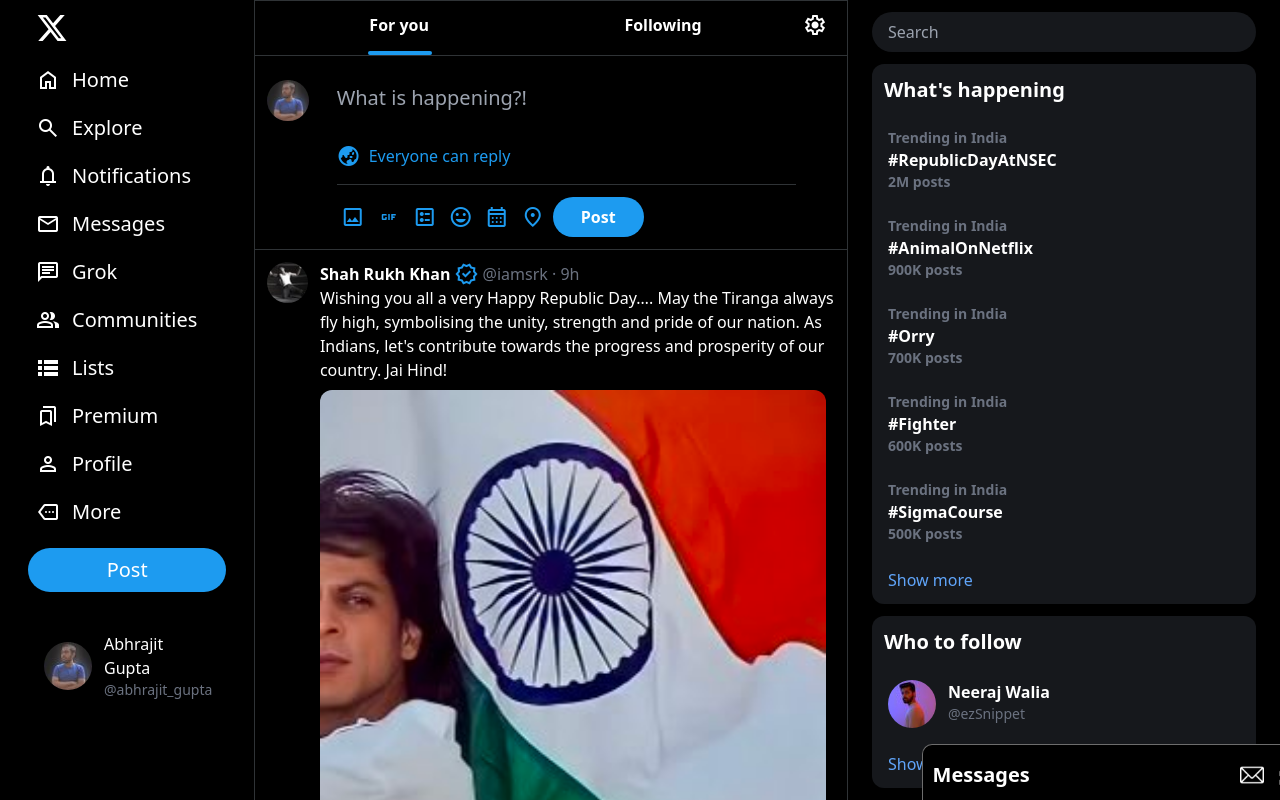
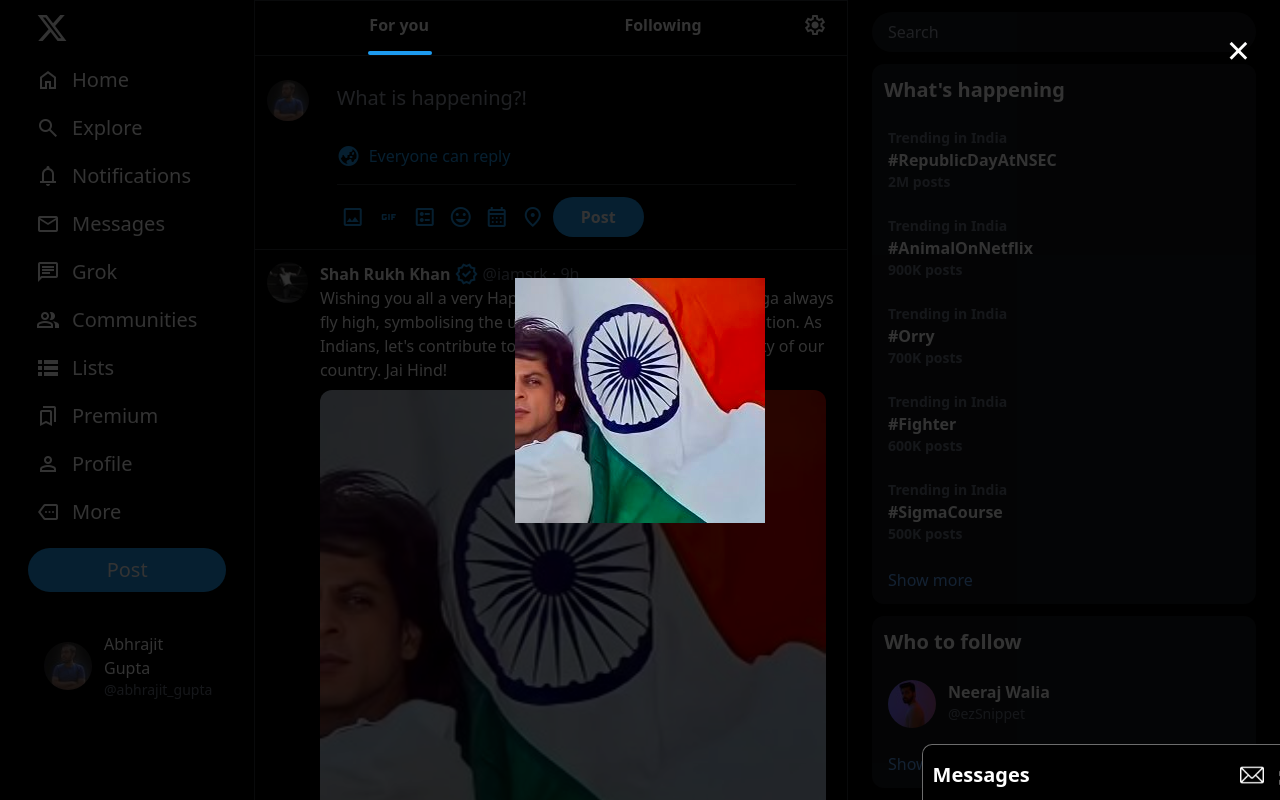
Before and after one commit to abhrajit2004/Twitter-Landing-Page, a website built with Vite: page index.html in a window 1280 px wide. Both pictures are taken after a click on the picture 572 px from the left and 637 px from the top of the page. Shown: the top 800 px of the page. Built offline with nearby package versions, Linux system fonts and the light colour scheme.

Commit message:
pop up added

```diff
--- /dev/null
+++ b/css/popup.css
@@ -0,0 +1,25 @@
+.popup {
+    display: none;
+    position: fixed;
+    top: 0;
+    left: 0;
+    width: 100%;
+    height: 100%;
+    background-color: rgba(0, 0, 0, 0.8);
+    justify-content: center;
+    align-items: center;
+}
+
+.popup-image {
+    max-width: 90%;
+    max-height: 90%;
+}
+
+.close {
+    position: absolute;
+    top: 20px;
+    right: 30px;
+    color: white;
+    font-size: 40px;
+    cursor: pointer;
+}
--- a/index.html
+++ b/index.html
@@ -11,6 +11,7 @@
     />
     <link rel="stylesheet" href="css/output.css" />
     <link rel="stylesheet" href="css/messages.css">
+    <link rel="stylesheet" href="css/popup.css">
 
     <style>
       /* Add styles for the hamburger menu and responsive design */
@@ -365,6 +366,7 @@
                     class="w-[96%] rounded-xl my-2"
                     src="public/sample.jpeg"
                     alt="..."
+                    onclick="openPopup('public/sample.jpeg')"
                   />
                 </div>
                 <div class="icons flex mx-2 justify-around text-gray-600">
@@ -453,6 +455,7 @@
                     class="w-[96%] rounded-xl my-2"
                     src="public/sample2.jpeg"
                     alt="..."
+                    onclick="openPopup('public/sample2.jpeg')"
                   />
                 </div>
                 <div class="icons flex mx-2 justify-around text-gray-600">
@@ -592,9 +595,13 @@
           >
             <div class="text-blue-400 hover:underline">Show more</div>
           </div>
-        </div>
-      </div>
-    </div>
+          </div>
+          <div class="popup" id="popup">
+            <span class="close" onclick="closePopup()">&times;</span>
+            <img class="popup-image" id="popup-image" src="" alt="Enlarged Image">
+          </div>
+          </div>
+          </div>
 
 
   <script>
@@ -628,6 +635,18 @@
   hamburgerMenu.classList.toggle("show"); // Toggle visibility of the hamburger menu
 });
 
+function openPopup(imageUrl) {
+    const popup = document.getElementById('popup');
+    const popupImage = document.getElementById('popup-image');
+
+    popupImage.src = imageUrl; // Set the image URL
+    popup.style.display = 'flex'; // Show the pop-up
+}
+
+function closePopup() {
+    const popup = document.getElementById('popup');
+    popup.style.display = 'none'; // Hide the pop-up
+}
   </script>
 
 
```
